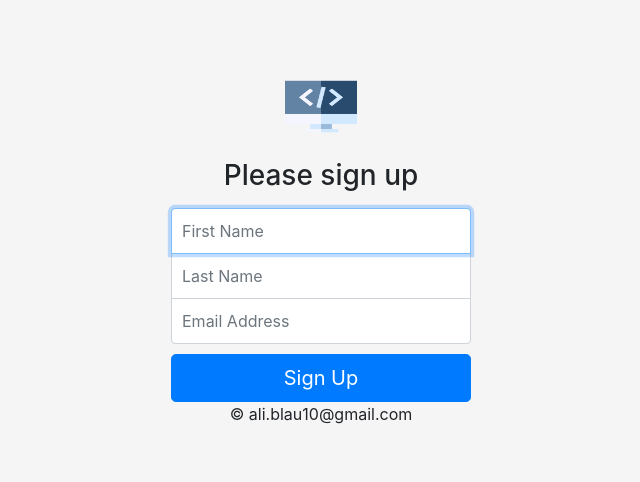
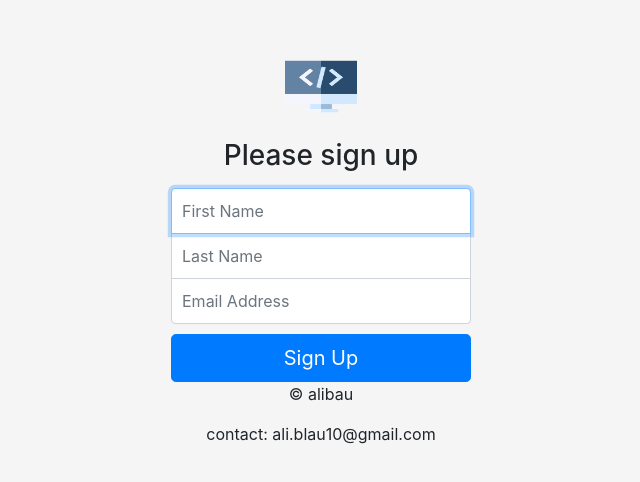
Before and after one commit to alibizhan/newsletter-signup, a website: page signup.html in a window 1280 px wide. Shown: the part 140-622 px from the top of the page, without its empty margins (319-959 px from the left). Drawn offline with nearby package versions, Linux system fonts and the light colour scheme.

Commit message:
minor changes

```diff
--- a/signup.html
+++ b/signup.html
@@ -57,7 +57,8 @@
     <input type="text" class="form-control middle" name = "lastName" placeholder="Last Name" required>
     <input type="email" class="form-control bottom"name = "emailAddress" placeholder="Email Address" required>
     <button class="w-100 btn btn-lg btn-primary" type="submit">Sign Up</button>
-    <p>&copy; ali.blau10@gmail.com</p>
+    <p>&copy; alibau</p>
+    <p>contact: ali.blau10@gmail.com</p>
   </form>
 </main>
 
```
